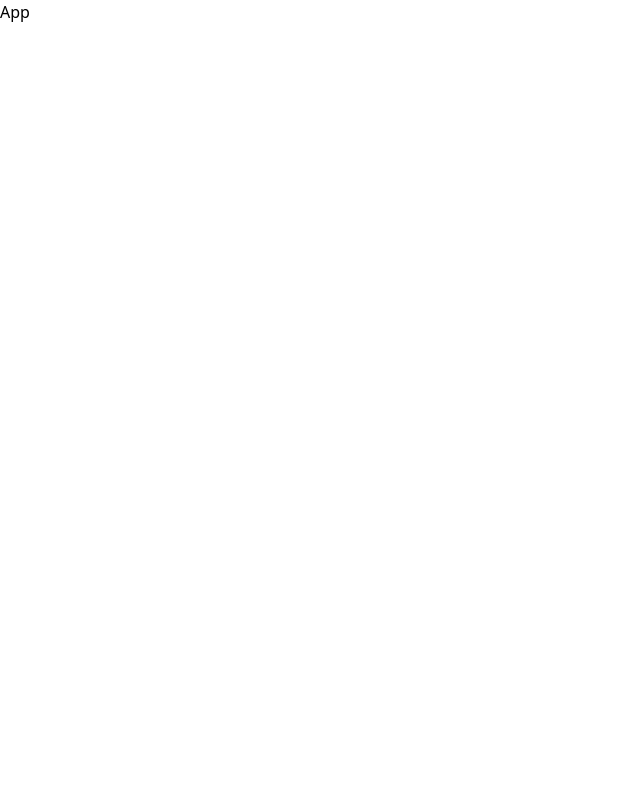
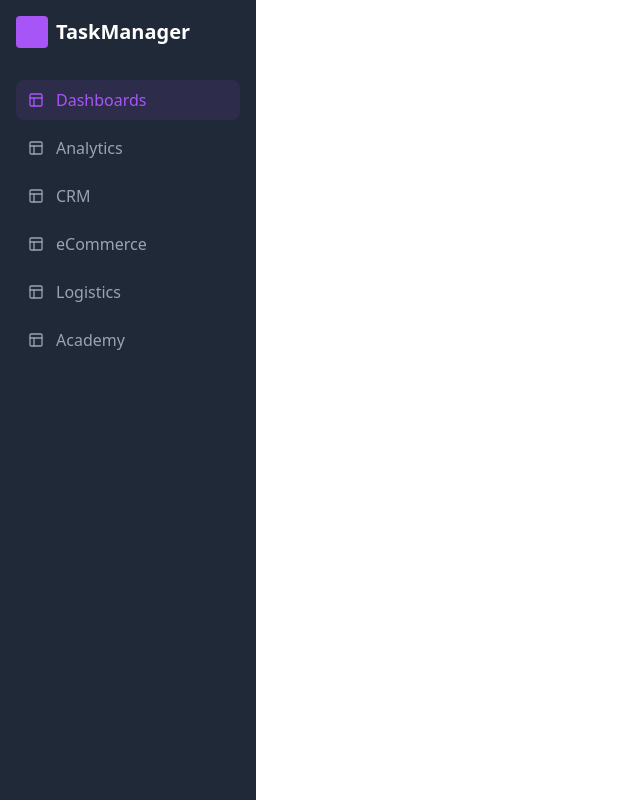
Before and after one commit to AyushChauhan9389/task-manager-redux, a React (Vite) app: page /dashboard in a window 1280 px wide. Shown: the whole page, without its empty margins (0-640 px from the left). Built offline with nearby package versions, Linux system fonts and the light colour scheme; the HTML template or start-up script is replaced by a standard one.

Commit message:
Started with UI

```diff
--- a/package.json
+++ b/package.json
@@ -11,6 +11,7 @@
   },
   "dependencies": {
     "@reduxjs/toolkit": "^2.4.0",
+    "lucide-react": "^0.464.0",
     "react": "^18.3.1",
     "react-dom": "^18.3.1",
     "react-redux": "^9.1.2",
--- /dev/null
+++ b/src/components/Sidebar.jsx
@@ -0,0 +1,47 @@
+// src/components/Sidebar.jsx
+import React from 'react';
+import { Link } from 'react-router-dom';
+import {
+  Layout,
+  Bell,
+  Cog,
+  Mail,
+  ShoppingCart,
+  Clock,
+  Moon,
+  Search,
+} from 'lucide-react';
+
+const Sidebar = () => {
+  const menuItems = ['Analytics', 'CRM', 'eCommerce', 'Logistics', 'Academy'];
+
+  return (
+    <div className="fixed inset-y-0 left-0 w-64 bg-gray-800 p-4">
+      <div className="flex items-center gap-2 mb-8">
+        <div className="h-8 w-8 rounded bg-purple-500" />
+        <span className="text-xl font-bold text-white">TaskManager</span>
+      </div>
+      <nav className="space-y-2">
+        <Link
+          to="/dashboard"
+          className="flex items-center gap-3 rounded-lg bg-purple-500/10 px-3 py-2 text-purple-500"
+        >
+          <Layout className="h-4 w-4" />
+          <span>Dashboards</span>
+        </Link>
+        {menuItems.map((item) => (
+          <Link
+            key={item}
+            to="/dashboard"
+            className="flex items-center gap-3 rounded-lg px-3 py-2 text-gray-400 hover:bg-purple-500/10 hover:text-purple-500"
+          >
+            <Layout className="h-4 w-4" />
+            <span>{item}</span>
+          </Link>
+        ))}
+      </nav>
+    </div>
+  );
+};
+
+export default Sidebar;
--- a/src/pages/Dashboard.jsx
+++ b/src/pages/Dashboard.jsx
@@ -1,7 +1,9 @@
+import Sidebar from "../components/Sidebar";
+
 export default function App() {
     return (
         <div>
-        <h1>App</h1>
+            <Sidebar />
         </div>
     );
 }
```
Also changed, not shown: 1 other file (tests, documents, lock files or other folders).
